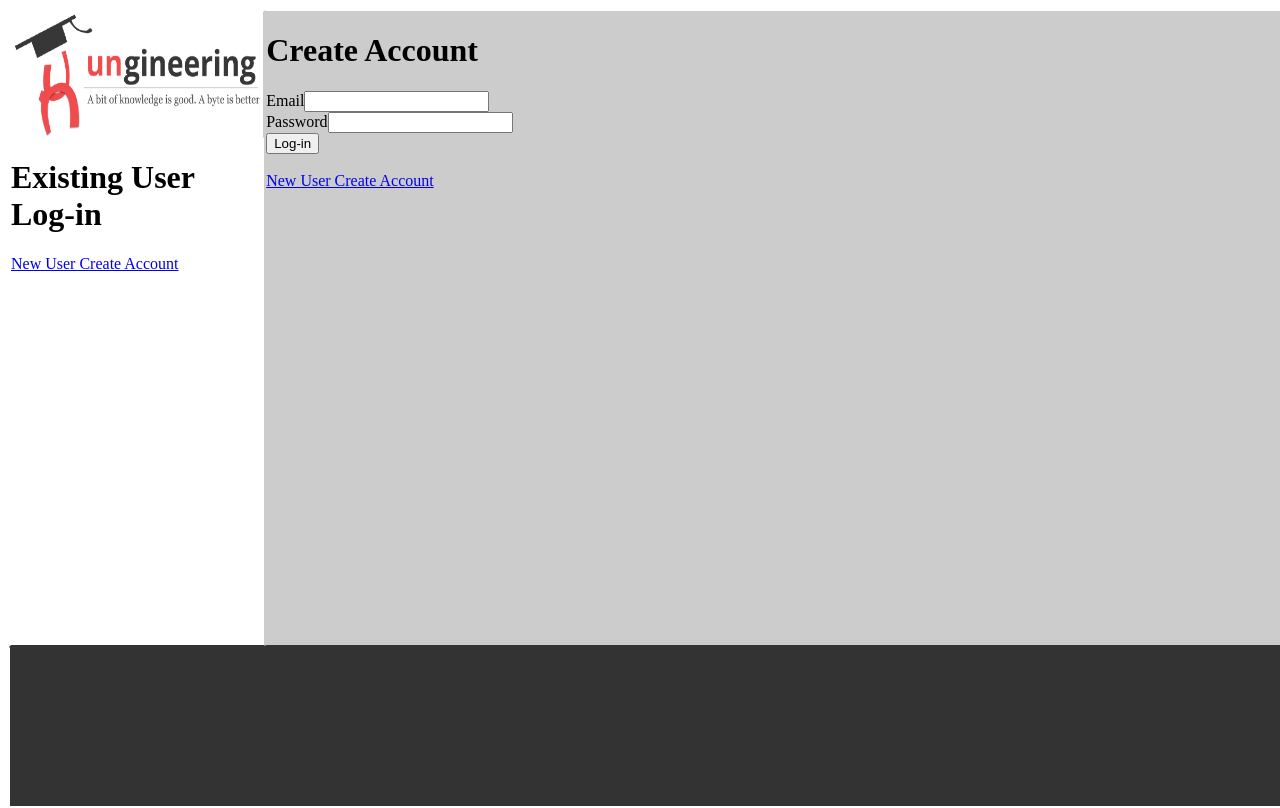
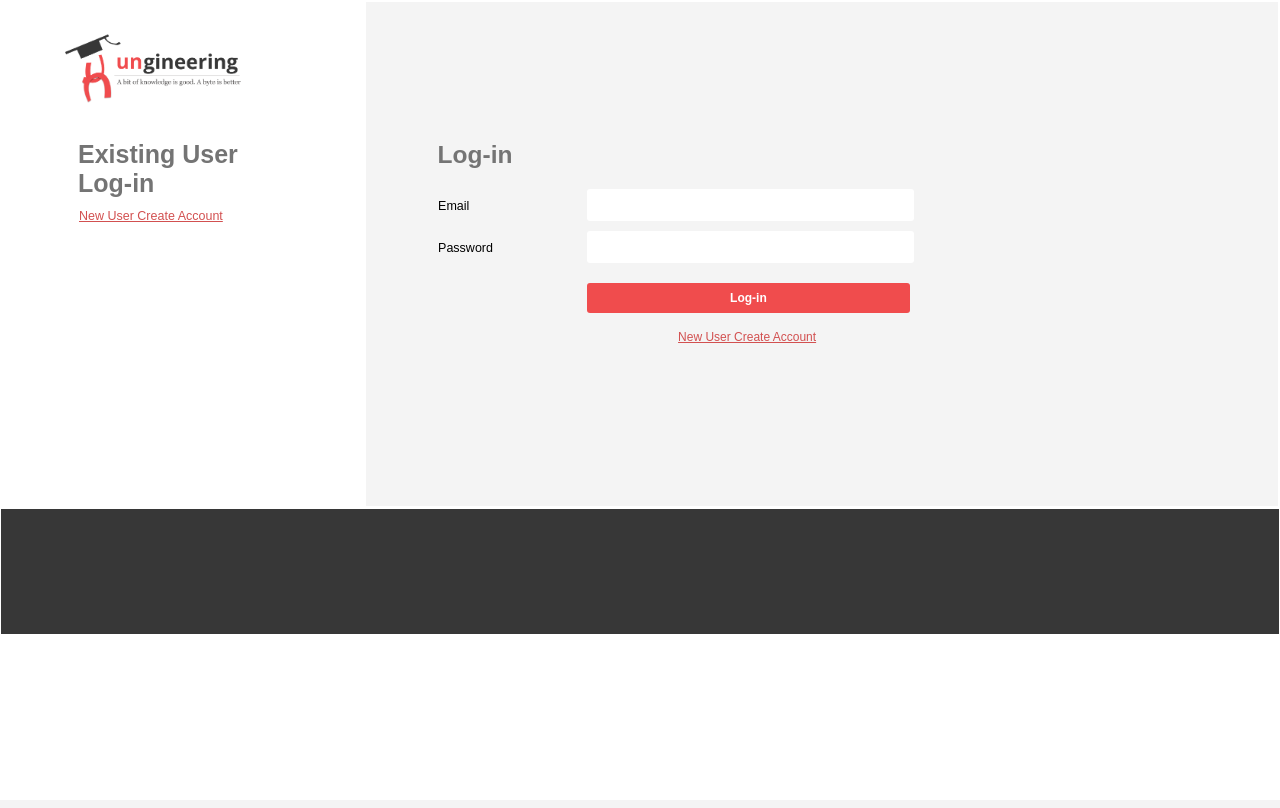
Before and after one commit to TAthagatajana5/ungineering_social, a PHP site: page /social_media/login_form.php in a window 1280 px wide. After the commit the page ends 634 px from the top, so only its background shows below. Run offline with PHP 8.4, Linux system fonts and the light colour scheme.

Commit message:
login/register frontend done primarily

```diff
--- a/css/login_style.css
+++ b/css/login_style.css
@@ -1,66 +1,195 @@
 *{
     box-sizing: border-box;
 }
-html{
-    height:100%;
-    width:100%;
-}
 .container {
-    height:100%;
-    width:100%;
-    border-style: solid;
-    border-width: 1px;
-    border-color: white;
+    height:635px;
+    margin:0px;
 }
 .a{
     position: relative;
     height:80%;
     border-style: solid;
     border-width: 1px;
-    border-color: white white #333333 white;
+    border-color: white;
 }
 .b{
-
     position: relative;
     height:20%;
-    background-color:#333333;
+    background-color:#373737;
     border-style: solid;
     border-width: 1px;
-    border-color: #333333 white white white;
+    border-color: white;
 }
 .a1{
+    width:28.45%;
     height:100%;
-    width:20%;
     float:left;
     border-style: solid;
     border-width: 1px;
-    border-color: white #cccccc #333333 white;
+    border-color: white;
 }
 .a2{
+    width:71.55%;
     height:100%;
-    width:80%;
-    background-color:#cccccc;
     float:left;
     border-style: solid;
     border-width: 1px;
-    border-color: white white #333333 #cccccc;
+    border-color: white;
 }
 .a11{
     position: relative;
-    height:20%;
+    height:25%;
     border-style: solid;
     border-width: 1px;
-    border-color: white #cccccc white white;
+    border-color: white;
 }
-.b12{
-
+.a12{
     position: relative;
-    height:80%;
+    height:75%;
     border-style: solid;
     border-width: 1px;
-    border-color: white #cccccc #333333 white;
+    border-color: white;
+}
+.a21{
+    position: relative;
+    height:25%;
+    background-color: #F4F4F4;
+    border-style: solid;
+    border-width: 1px;
+    border-color: #F4F4F4;
+}
+.a22{
+    position: relative;
+    height:10%;
+    background-color: #F4F4F4;
+    border-style: solid;
+    border-width: 1px;
+    border-color: #F4F4F4;
+}
+.a23{
+    position: relative;
+    height:65%;
+    border-style: solid;
+    border-width: 1px;
+    border-color: #F4F4F4;
+    background-color: #F4F4F4;
+}
+.a231{
+    width:24%;
+    height:100%;
+    float:left;
+    border-style: solid;
+    border-width: 1px;
+    border-color: #F4F4F4;
+    background-color: #F4F4F4;
+}
+.a232{
+    width:76%;
+    height:100%;
+    float:left;
+    border-style: solid;
+    border-width: 1px;
+    border-color: #F4F4F4;
+}
+.a2311{
+    position: relative;
+    height: 10%;
+    margin-top: 5px;
+    border-style: solid;
+    border-width: 1px;
+    border-color: #F4F4F4;
+    background-color: #F4F4F4;
+}
+.a2312{
+    position: relative;
+    height: 10%;
+    margin-top: 10px;
+    border-style: solid;
+    border-width: 1px;
+    border-color: #F4F4F4;
+    background-color: #F4F4F4;
+}
+.a2321,.a2322{
+    position: relative;
+    height:10%;
+    margin-top: 8px;
+    border-style: solid;
+    border-width: 1px;
+    border-color: #F4F4F4;
+    background-color: #F4F4F4;
+}
+.a2323{
+    position: relative;
+    height:10%;
+    margin-top: 18px;
+    border-style: solid;
+    border-width: 1px;
+    border-color: #F4F4F4;
+    background-color: #F4F4F4;
+}
+.a2324{
+    position: relative;
+    height:10%;
+    margin-top: 12px;
+    border-style: solid;
+    border-width: 1px;
+    border-color: #F4F4F4;
+    background-color: #F4F4F4;
 }
 .logo{
-    height:100%;
-    width:100%;
+    width: 50%;
+    margin-top: 30px;
+    margin-left: 60px;
 }
+.sideh1{
+    text-align:left;
+    font-size:25px;
+    font-family: sans-serif;
+    color: #747474;
+    margin-left: 75px;
+    margin-top: 11px;
+    margin-bottom: 8px;
+}
+.mainh1{
+    font-size: 24.5px;
+    font-weight: bold;
+    font-family: sans-serif;
+    color: #747474;
+    margin: 0px;
+    margin-left: 71px;
+    margin-top: 11.6px;
+}
+.createbtn{
+    font-size: 12px;
+    font-weight: bold;
+    font-family: sans-serif;
+    border: none;
+    border-radius: 3px;
+    padding: 8px 143px 8px 143px;
+    color: white;
+    background-color: #F04C4D;
+}
+.des{
+    font-size: 12.5px;
+    margin-left: 69.5px;
+    font-family: sans-serif;
+}
+.form_element{
+    font-size: 25px;
+    padding-right: 3px;
+    padding-bottom: 2px;
+    border: none;
+    border-radius: 3px;
+}
+.anchor{
+    font-size: 12.5px;
+    color: #D25050;
+    font-family: sans-serif;
+    margin-left: 76px;
+}
+.anchor1{
+    font-size: 12px;
+    font-family: sans-serif;
+    color: #D25050;
+    margin-left: 91px;
+}
--- a/login_form.php
+++ b/login_form.php
@@ -1,30 +1,54 @@
 <!DOCTYPEhtml>
 <html>
     <head>
-        <title> LOGIN</title>
+        <title>Log-in</title>
         <link rel="stylesheet" href="css/login_style.css"/>
     </head>
     <body class="container">
         <div class="a">
             <div class="a1">
                 <div class="a11">
-                    <a href="http://127.0.0.1/social_media/register_form.php">
+                    <a href="http://127.0.0.1/social_media/login_form.php">
                         <img class="logo" src="img/logo.png" alt="logo of the site"/>
                     </a>
                 </div>
                 <div class="a12">
-                    <h1 class="sideh1">Existing User <br/>Log-in</h1>
-                    <a class="anchor1" href="http://127.0.0.1/social_media/login_form.php">New User Create Account</a>
+                    <h1 class="sideh1">Existing User <br/> Log-in</h1>
+                    <a class="anchor" href="http://127.0.0.1/social_media/register_form.php">New User Create Account</a>
                 </div>
             </div>
             <div class="a2">
-                <h1 class="mainh1">Create Account</h1>
-                <form method="post" action="register_submit.php">
-                    Email<input class="form_element" type="text" name="email"/><br/>
-                    Password<input class="form_element" type="password" name="password"/><br/>
-                    <button class="createbtn" type="submit" name="submit" value="Submit">Log-in</button><br/><br/>
-                </form>
-                <a class="anchor1" href="http://127.0.0.1/social_media/login_form.php">New User Create Account</a>
+                <div class="a21">
+                </div>
+                <div class="a22">
+                    <h1 class="mainh1">Log-in</h1>
+                </div>
+                <div class="a23">
+                    <div class="a231">
+                        <div class="a2311">
+                            <p class="des">Email</p>
+                        </div>
+                        <div class="a2312">
+                            <p class="des">Password</p>
+                        </div>
+                    </div>
+                    <div class="a232">
+                        <form method="post" action="login_submit.php">
+                            <div class="a2321">
+                                <input class="form_element" type="text" name="email"/>
+                            </div>
+                            <div class="a2322">
+                                <input class="form_element" type="password" name="password"/>
+                            </div>
+                            <div class="a2323">
+                                <button class="createbtn" type="submit" name="submit" value="Submit">Log-in</button>
+                            </div>
+                            <div class="a2324">
+                                <a class="anchor1" href="http://127.0.0.1/social_media/register_form.php">New User Create Account</a>
+                            </div>
+                        </form>
+                    </div>
+                </div>
             </div>
         </div>
         <div class="b">
```
Also changed, not shown: css/register_style.css (+49 -89 lines), login_submit.php (added, +7 -0 lines), register_form.php (+13 -58 lines), register_submit.php (added, +7 -0 lines).
